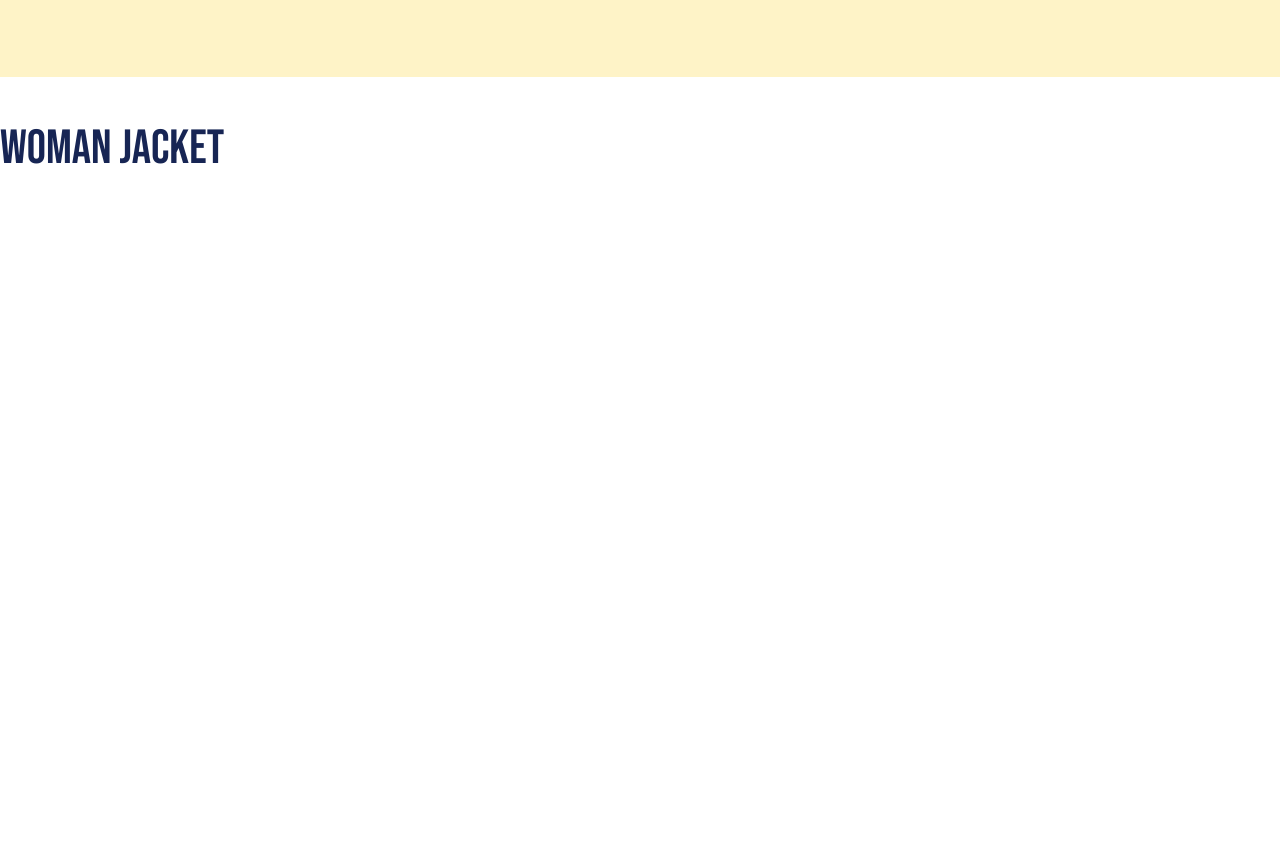
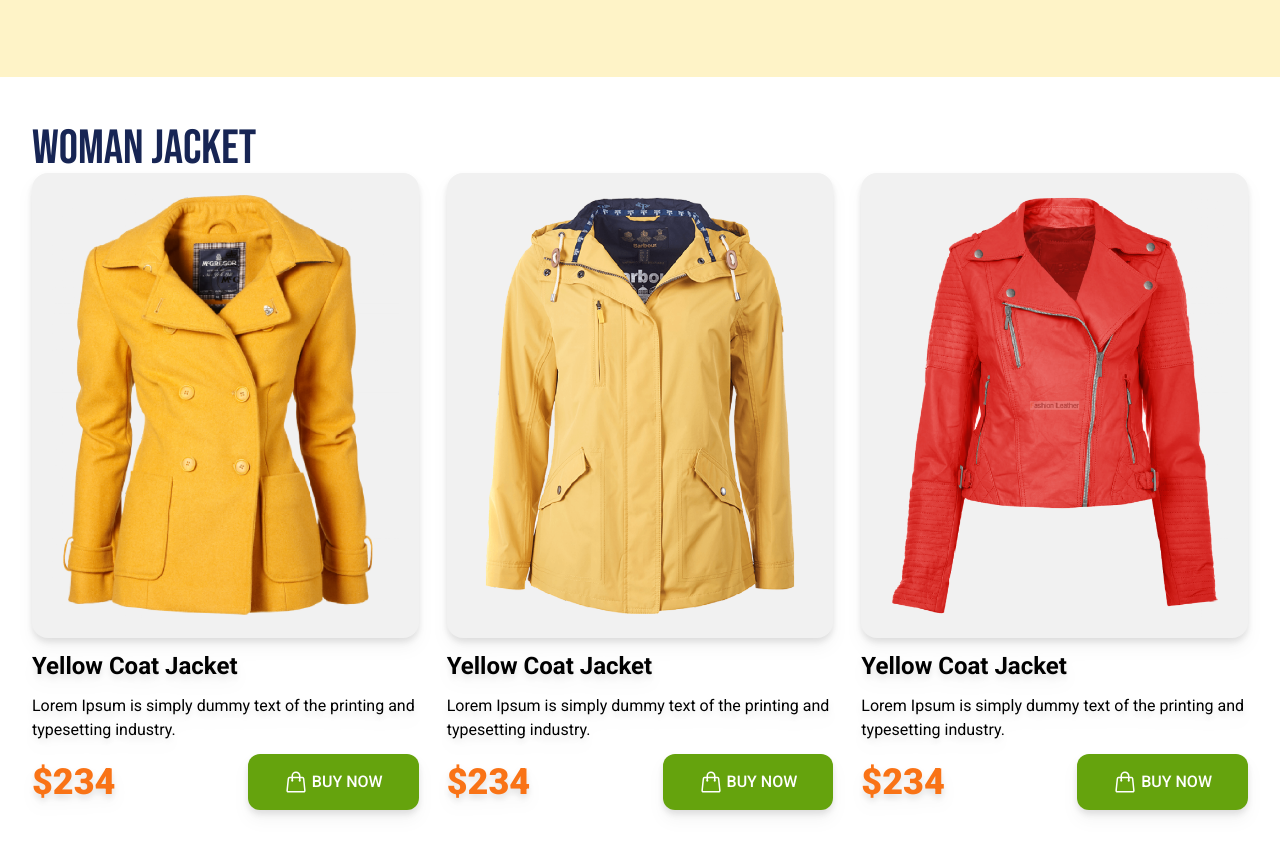
Before and after one commit to karmakarAshis/penguin-fashion, a plain HTML site: page index.html in a window 1280 px wide. Shown: the part 594-1448 px from the top of the page. Before the commit the page ends 815 px from the top, so only its background shows below. Drawn offline with nearby package versions, Linux system fonts and the light colour scheme.

Commit message:
woman section added

```diff
--- a/index.html
+++ b/index.html
@@ -8,10 +8,15 @@
     <script src="https://cdn.tailwindcss.com"></script>
     <link rel="preconnect" href="https://fonts.googleapis.com">
     <link rel="preconnect" href="https://fonts.gstatic.com" crossorigin>
-    <link href="https://fonts.googleapis.com/css2?family=Bebas+Neue&display=swap" rel="stylesheet">
+    <link href="https://fonts.googleapis.com/css2?family=Bebas+Neue&family=Roboto:wght@400;500;700;900&display=swap"
+        rel="stylesheet">
     <style>
         .font-bebas {
             font-family: 'Bebas Neue', sans-serif;
+        }
+
+        .font-roboto {
+            font-family: 'Roboto', sans-serif;
         }
     </style>
 </head>
@@ -51,8 +56,69 @@
         </div>
     </header>
     <main class="max-w-7xl mx-auto">
-        <section class="py-12">
+        <!-- woman jacket section -->
+        <section class="py-12 px-3 md:px-5 lg:px-8">
             <h2 class="text-5xl text-blue-950 font-bebas capitalize">W0Man Jacket</h2>
+            <!-- jacket container -->
+            <div class="grid grid-cols-1 md:grid-cols-2 lg:grid-cols-3 gap-7 font-roboto">
+                <!-- jacket 1 -->
+                <div class="space-y-3 drop-shadow-lg">
+                    <div class="bg-[#F1F1F1;] p-5 rounded-2xl">
+                        <img src="images/jacket-1.png" alt="">
+                    </div>
+                    <h4 class="text-2xl font-bold">Yellow Coat Jacket </h4>
+                    <p>Lorem Ipsum is simply dummy text of the
+                        printing and typesetting industry.</p>
+                    <div class="flex justify-between items-center">
+                        <h3 class="text-4xl font-extrabold text-orange-500">$234</h3>
+                        <button class="bg-lime-600 py-4 px-9 rounded-xl uppercase text-white font-medium"><svg
+                                xmlns="http://www.w3.org/2000/svg" fill="none" viewBox="0 0 24 24" stroke-width="1.5"
+                                stroke="currentColor" class="w-6 h-6 inline">
+                                <path stroke-linecap="round" stroke-linejoin="round"
+                                    d="M15.75 10.5V6a3.75 3.75 0 1 0-7.5 0v4.5m11.356-1.993 1.263 12c.07.665-.45 1.243-1.119 1.243H4.25a1.125 1.125 0 0 1-1.12-1.243l1.264-12A1.125 1.125 0 0 1 5.513 7.5h12.974c.576 0 1.059.435 1.119 1.007ZM8.625 10.5a.375.375 0 1 1-.75 0 .375.375 0 0 1 .75 0Zm7.5 0a.375.375 0 1 1-.75 0 .375.375 0 0 1 .75 0Z" />
+                            </svg>
+                            BUY NOW</button>
+                    </div>
+                </div>
+                <!-- jacket 2 -->
+                <div class="space-y-3 drop-shadow-lg">
+                    <div class="bg-[#F1F1F1;] p-5 rounded-2xl">
+                        <img src="images/jacket-2.png" alt="">
+                    </div>
+                    <h4 class="text-2xl font-bold">Yellow Coat Jacket </h4>
+                    <p>Lorem Ipsum is simply dummy text of the
+                        printing and typesetting industry.</p>
+                    <div class="flex justify-between items-center">
+                        <h3 class="text-4xl font-extrabold text-orange-500">$234</h3>
+                        <button class="bg-lime-600 py-4 px-9 rounded-xl uppercase text-white font-medium"><svg
+                                xmlns="http://www.w3.org/2000/svg" fill="none" viewBox="0 0 24 24" stroke-width="1.5"
+                                stroke="currentColor" class="w-6 h-6 inline">
+                                <path stroke-linecap="round" stroke-linejoin="round"
+                                    d="M15.75 10.5V6a3.75 3.75 0 1 0-7.5 0v4.5m11.356-1.993 1.263 12c.07.665-.45 1.243-1.119 1.243H4.25a1.125 1.125 0 0 1-1.12-1.243l1.264-12A1.125 1.125 0 0 1 5.513 7.5h12.974c.576 0 1.059.435 1.119 1.007ZM8.625 10.5a.375.375 0 1 1-.75 0 .375.375 0 0 1 .75 0Zm7.5 0a.375.375 0 1 1-.75 0 .375.375 0 0 1 .75 0Z" />
+                            </svg>
+                            BUY NOW</button>
+                    </div>
+                </div>
+                <!-- jacket 3 -->
+                <div class="space-y-3 drop-shadow-lg">
+                    <div class="bg-[#F1F1F1;] p-5 rounded-2xl">
+                        <img src="images/jacket-3.png" alt="">
+                    </div>
+                    <h4 class="text-2xl font-bold">Yellow Coat Jacket </h4>
+                    <p>Lorem Ipsum is simply dummy text of the
+                        printing and typesetting industry.</p>
+                    <div class="flex justify-between items-center">
+                        <h3 class="text-4xl font-extrabold text-orange-500">$234</h3>
+                        <button class="bg-lime-600 py-4 px-9 rounded-xl uppercase text-white font-medium"><svg
+                                xmlns="http://www.w3.org/2000/svg" fill="none" viewBox="0 0 24 24" stroke-width="1.5"
+                                stroke="currentColor" class="w-6 h-6 inline">
+                                <path stroke-linecap="round" stroke-linejoin="round"
+                                    d="M15.75 10.5V6a3.75 3.75 0 1 0-7.5 0v4.5m11.356-1.993 1.263 12c.07.665-.45 1.243-1.119 1.243H4.25a1.125 1.125 0 0 1-1.12-1.243l1.264-12A1.125 1.125 0 0 1 5.513 7.5h12.974c.576 0 1.059.435 1.119 1.007ZM8.625 10.5a.375.375 0 1 1-.75 0 .375.375 0 0 1 .75 0Zm7.5 0a.375.375 0 1 1-.75 0 .375.375 0 0 1 .75 0Z" />
+                            </svg>
+                            BUY NOW</button>
+                    </div>
+                </div>
+            </div>
         </section>
     </main>
 </body>
```
